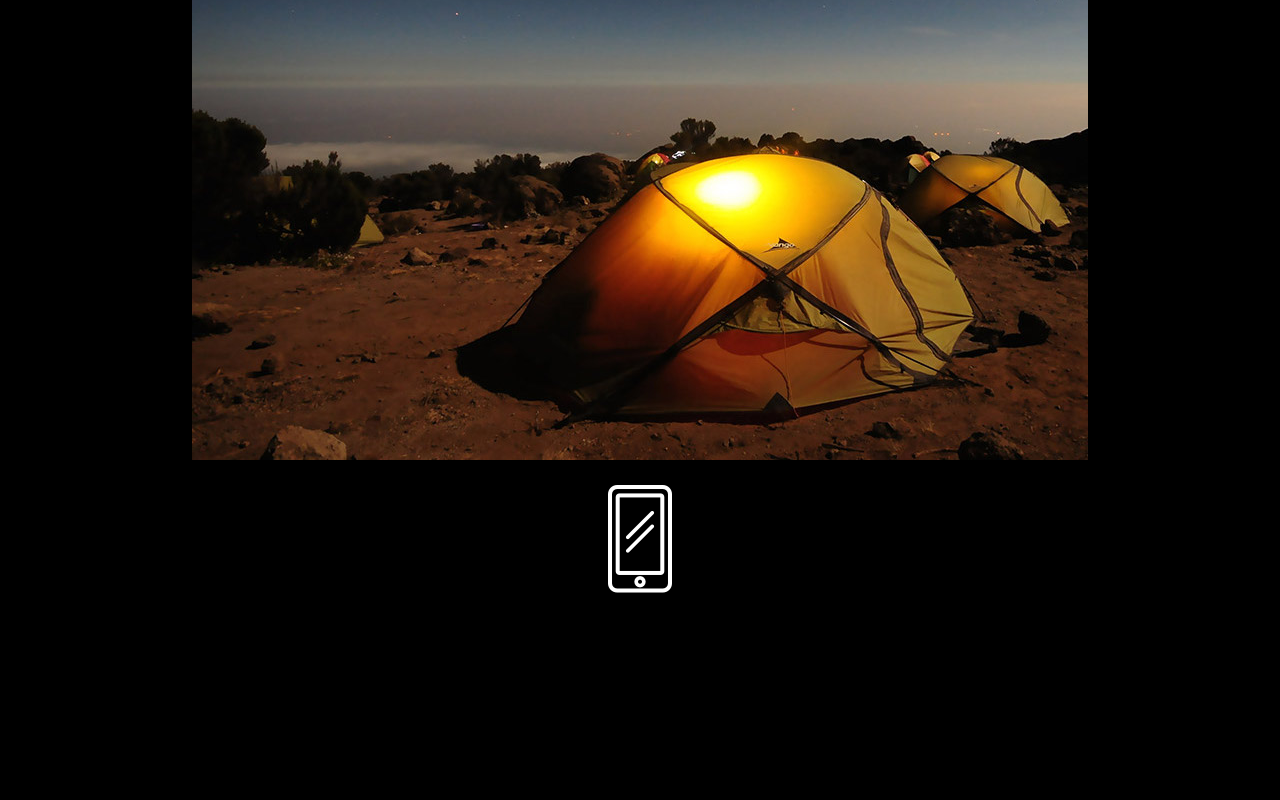
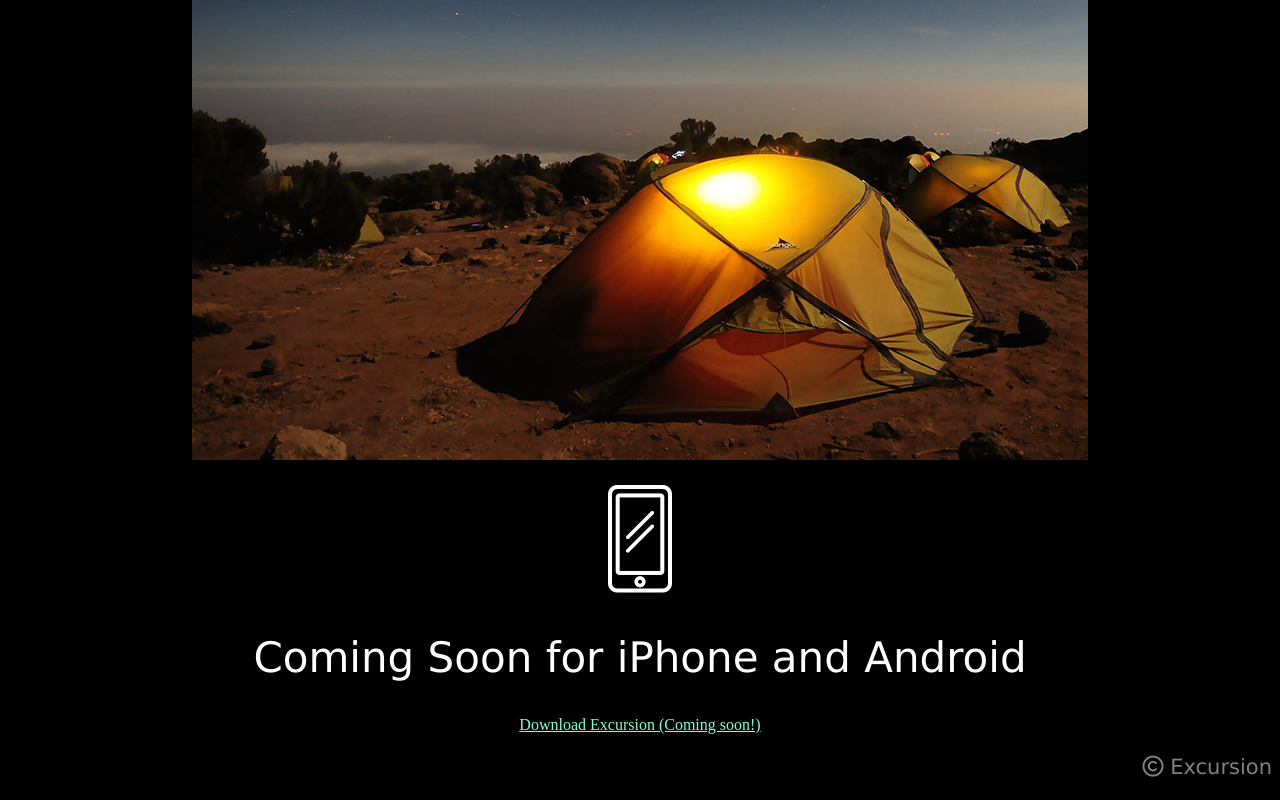
Before and after one commit to makrischaralampos/excursion, a plain HTML site: page index.html in a window 1280 px wide. Shown: the part 528-1328 px from the top of the page. Before the commit the page ends 1147 px from the top, so only its background shows below. Drawn offline with Linux system fonts and the light colour scheme.

Commit message:
Project is ready

```diff
--- a/index.html
+++ b/index.html
@@ -4,6 +4,10 @@
     <meta charset="UTF-8" />
     <meta name="viewport" content="width=device-width, initial-scale=1.0" />
     <title>Excursion</title>
+    <link
+      rel="stylesheet"
+      href="https://cdnjs.cloudflare.com/ajax/libs/font-awesome/6.4.2/css/all.min.css"
+    />
     <link rel="stylesheet" href="resources/css/style.css" />
   </head>
   <body>
@@ -23,6 +27,11 @@
       </p>
       <img src="resources/images/camp.jpg" alt="A camping in the woods" />
       <p><img src="resources/images/phone.png" alt="Phone icon" /></p>
+      <h2>Coming Soon for iPhone and Android</h2>
+      <a href="#">Download Excursion (Coming soon!)</a>
     </main>
+    <footer>
+      <p><i class="fa fa-regular fa-copyright"></i> Excursion</p>
+    </footer>
   </body>
 </html>
--- a/resources/css/style.css
+++ b/resources/css/style.css
@@ -32,3 +32,8 @@ p {
   font-size: 1.3125rem;
   color: gray;
 }
+
+footer {
+  text-align: right;
+  color: gray;
+}
```
